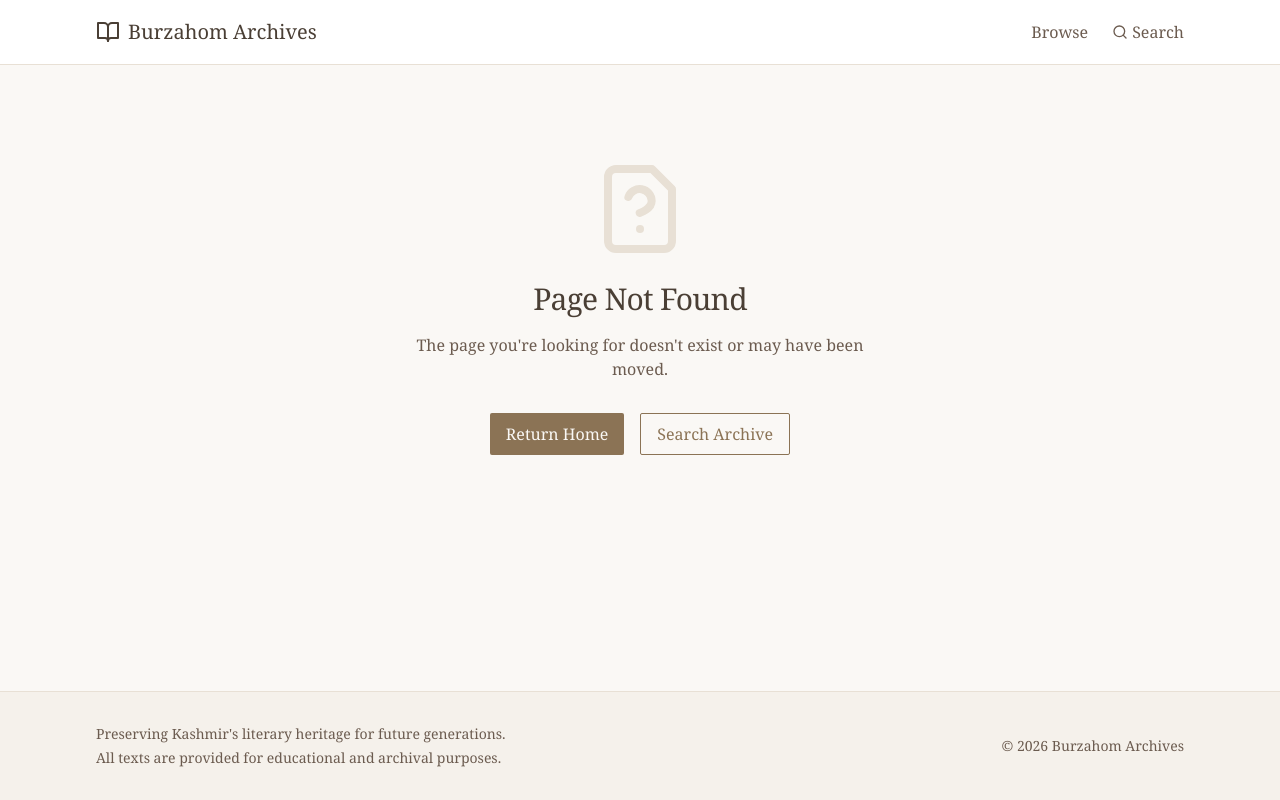
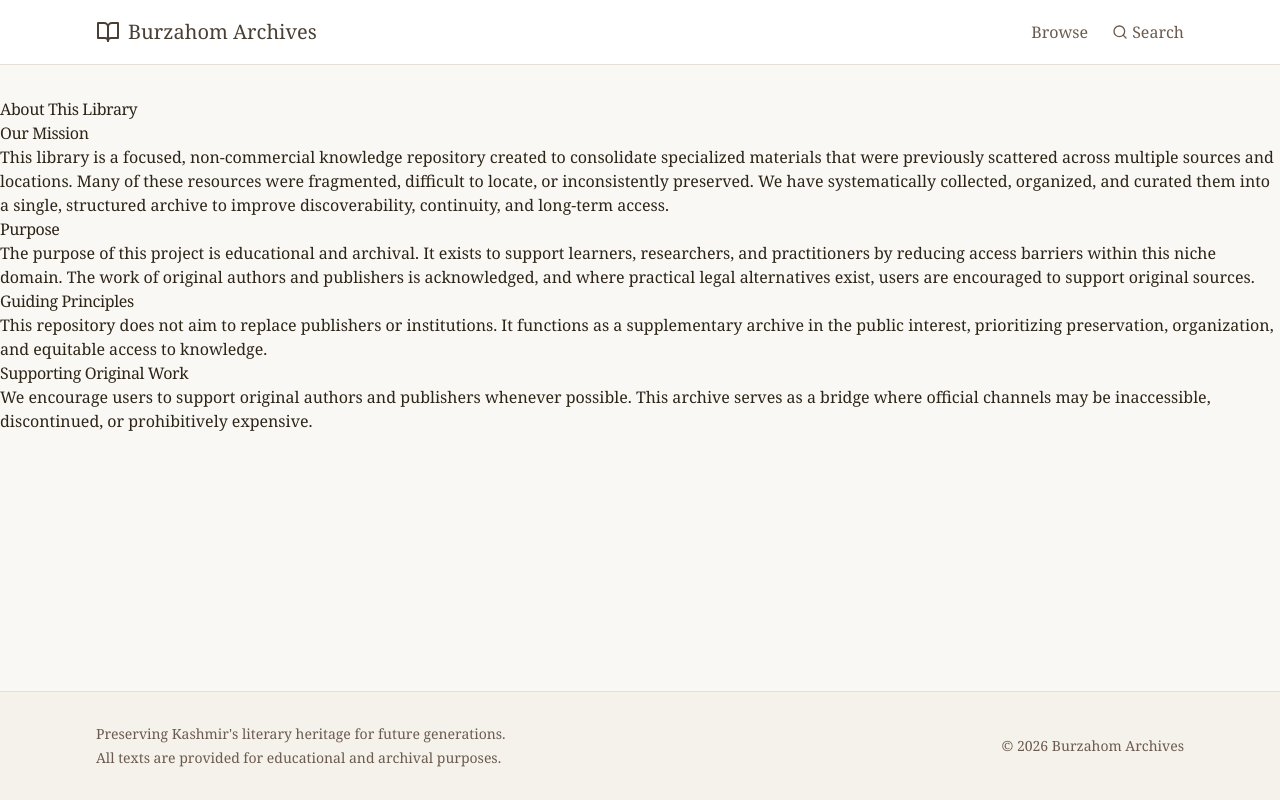
Before and after one commit to Infexo/BurzahomArchives, a Next.js app: page /about in a window 1280 px wide. Before the commit this address had no page. Built offline with nearby package versions, Linux system fonts and the light colour scheme.

Commit message:
Create page.js

```diff
--- /dev/null
+++ b/src/app/about/page.js
@@ -0,0 +1,51 @@
+// app/about/page.js
+export default function About() {
+  return (
+    <div className="about-page">
+      <div className="container">
+        <h1>About This Library</h1>
+
+        <section className="mission">
+          <h2>Our Mission</h2>
+          <p>
+            This library is a focused, non-commercial knowledge repository created to
+            consolidate specialized materials that were previously scattered across
+            multiple sources and locations. Many of these resources were fragmented,
+            difficult to locate, or inconsistently preserved. We have systematically
+            collected, organized, and curated them into a single, structured archive
+            to improve discoverability, continuity, and long-term access.
+          </p>
+        </section>
+
+        <section className="purpose">
+          <h2>Purpose</h2>
+          <p>
+            The purpose of this project is educational and archival. It exists to
+            support learners, researchers, and practitioners by reducing access
+            barriers within this niche domain. The work of original authors and
+            publishers is acknowledged, and where practical legal alternatives exist,
+            users are encouraged to support original sources.
+          </p>
+        </section>
+
+        <section className="principles">
+          <h2>Guiding Principles</h2>
+          <p>
+            This repository does not aim to replace publishers or institutions. It
+            functions as a supplementary archive in the public interest, prioritizing
+            preservation, organization, and equitable access to knowledge.
+          </p>
+        </section>
+
+        <section className="support">
+          <h2>Supporting Original Work</h2>
+          <p>
+            We encourage users to support original authors and publishers whenever
+            possible. This archive serves as a bridge where official channels may
+            be inaccessible, discontinued, or prohibitively expensive.
+          </p>
+        </section>
+      </div>
+    </div>
+  )
+}
```
